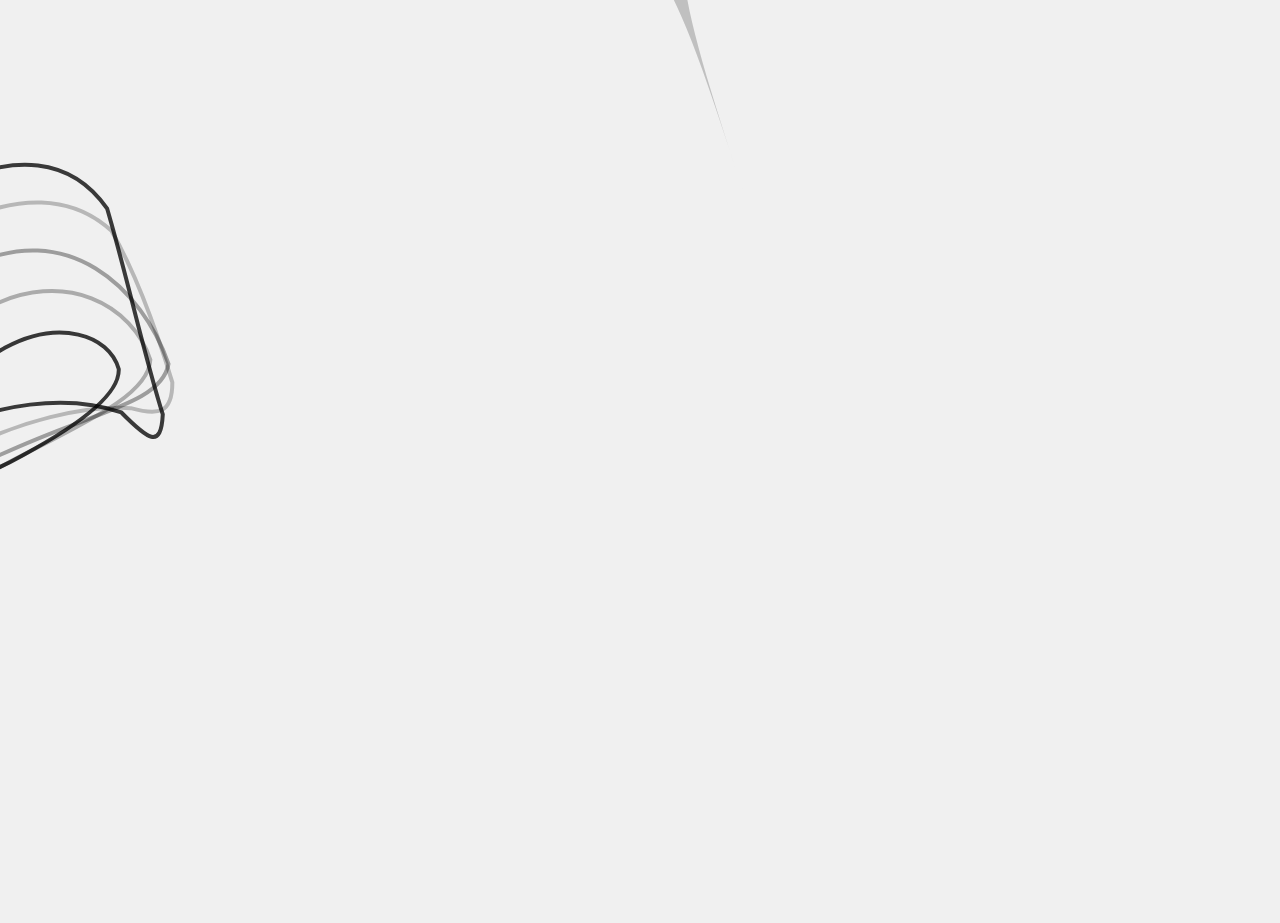
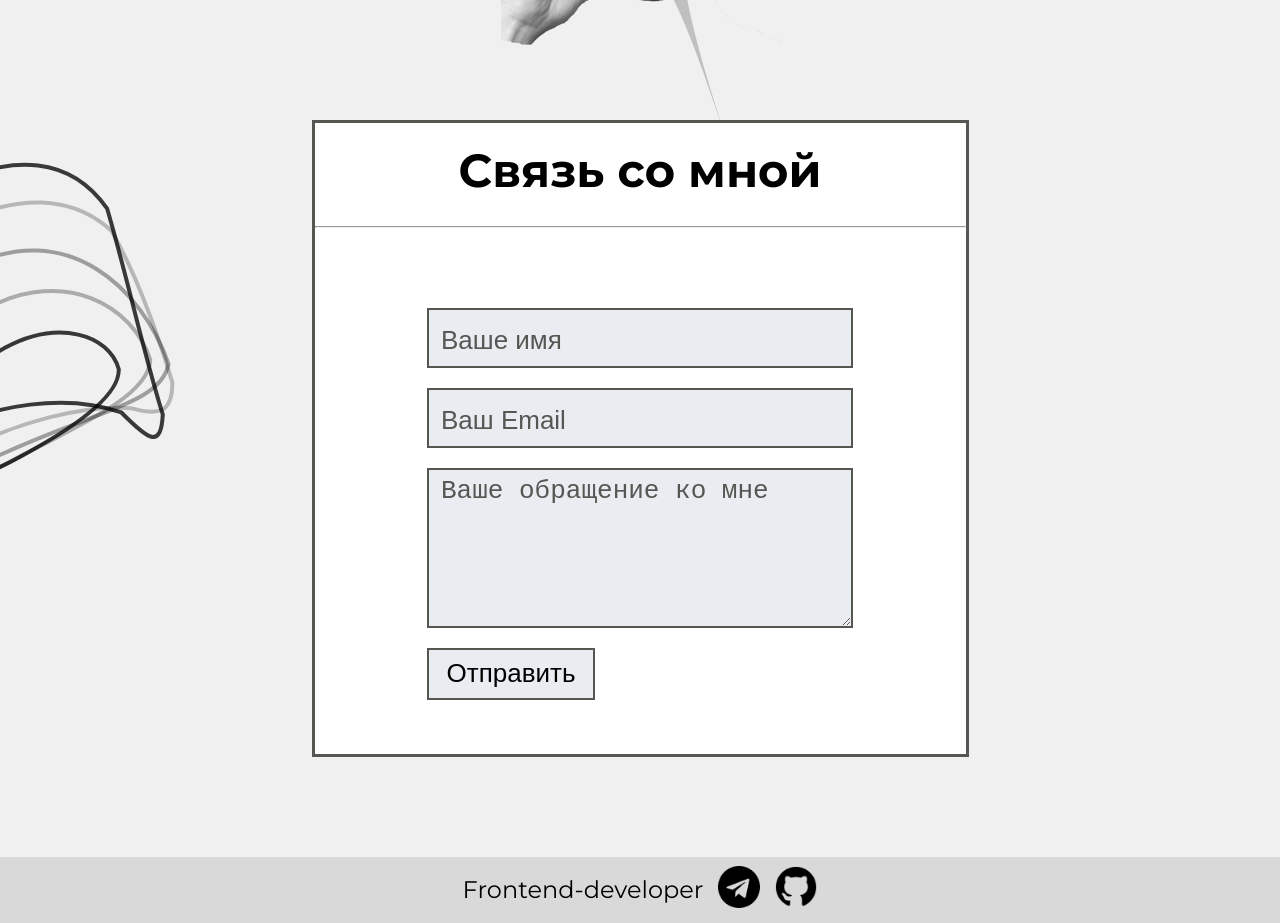
Before and after one commit to 5Cord/5Cord.github.io, a React (Vite) app: page /contact in a window 1280 px wide. Before the commit this address had no page. Shown: the part 540-1463 px from the top of the page. Before the commit the page ends 1157 px from the top, so only its background shows below. Built offline with nearby package versions, Linux system fonts and the light colour scheme.

Commit message:
Create page about

```diff
--- a/src/App.jsx
+++ b/src/App.jsx
@@ -11,6 +11,7 @@ import 'swiper/css/scrollbar';
 import cl from './App.module.scss';
 import { Layout } from './component/Layout';
 import HomePage from './pages/HomePage';
+import { Contact } from './pages/Contact';
 
 function App() {
   const location = useLocation();
@@ -40,6 +41,7 @@ function App() {
           <Route index element={<HomePage />} />
           <Route path='/page' element={<Page />} />
           <Route path='/about' element={<About />} />
+          <Route path='/contact' element={<Contact />} />
         </Route>
       </Routes>
     </>
--- a/src/component/Layout.jsx
+++ b/src/component/Layout.jsx
@@ -25,7 +25,7 @@ function Layout() {
     return (
         <>
             <header>
-                <MainMenu show={showMenu} />
+                {/* <MainMenu show={showMenu} /> */}
                 <div className={cl.header}>
                     <Link to="/about">
                         <div className={cl.header_logo}>
--- /dev/null
+++ b/src/pages/Contact.jsx
@@ -0,0 +1,35 @@
+import React from 'react'
+import iconT from '../image/iconT.png';
+import iconG from '../image/iconG.png';
+import MyFaceBig from '../image/MyFacePhone.png';
+import cl from './Contact.module.scss';
+function Contact() {
+    return (
+        <>
+            <div className={cl.container}>
+                <h1>Контакты</h1>
+                <div className={cl.container_myFace}><img src={MyFaceBig} alt="" /></div>
+                <div className={cl.container_form}>
+                    <div className={cl.block_form}>
+                        <p>Связь со мной</p>
+                        <hr />
+                        <form action="" method="post">
+                            <input type="text" name="name" id="name" placeholder='Ваше имя' />
+                            <input type="email" name="email" id="email" placeholder='Ваш Email' />
+                            <textarea name="message" id="message" placeholder='Ваше обращение ко мне'></textarea>
+                            <button type="submit">Отправить</button>
+                        </form>
+                    </div>
+
+                </div>
+            </div>
+            <footer>
+                <div className={cl.footer_text}>Frontend-developer</div>
+                <a target='_blank' href="https://t.me/vaydmitry"><img src={iconT} alt="iconTelegram" /></a>
+                <a target='_blank' href="https://github.com/5Cord"><img src={iconG} alt="iconGHub" /></a>
+            </footer>
+        </>
+    )
+}
+
+export { Contact }
--- /dev/null
+++ b/src/pages/Contact.module.scss
@@ -0,0 +1,69 @@
+@import 'PageStyle.module.scss';
+@import 'AboutStyle.module.scss';
+
+.block_form {
+    width: 651px;
+    height: 631px;
+    background-color: #FFFFFF;
+    margin: 0 auto;
+    border: 3px solid #565653;
+}
+
+.block_form p {
+    text-align: center;
+    font-size: 2.9em;
+    padding: 19px 0;
+    font-weight: bold;
+}
+
+.block_form form {
+    display: flex;
+    flex-direction: column;
+    gap: 20px;
+    flex-wrap: wrap;
+    align-items: flex-start;
+    align-content: center;
+    margin: 80px;
+}
+
+
+.block_form input,
+textarea {
+    background-color: #E9EDF1;
+    border: solid 2px #565653;
+    width: 410px;
+    height: 50px;
+    font-size: 26px;
+    padding: 6px 0 0 12px;
+    color: #565653;
+}
+
+.block_form button {
+    background-color: #E9EDF1;
+    border: solid 2px #565653;
+    width: 168px;
+    height: 52px;
+    font-size: 26px;
+}
+
+.block_form button:hover {
+    cursor: pointer;
+    background-color: #d5d9dd;
+    border: solid 2px #565653;
+    width: 168px;
+    height: 52px;
+    font-size: 26px;
+}
+
+.block_form textarea {
+    border-color: #565653;
+    width: 410px;
+    resize: vertical;
+    height: 150px;
+    max-height: 200px;
+}
+
+::placeholder {
+    color: #565653;
+    font-size: 26px;
+}
--- a/src/widgers/MainMenu.jsx
+++ b/src/widgers/MainMenu.jsx
@@ -9,8 +9,8 @@ function MainMenu({ show }) { // Получаем пропс show
             <div className={`${cl.MainMenu} ${show ? cl.MainMenu_open : ''}`}>
                 <div className={cl.MainMenu_title}>Меню</div>
                 <div className={cl.MainMenu_point}><Link to="/about">Обо мне</Link></div>
-                <div className={cl.MainMenu_point}>Контакты</div>
-                <div className={cl.MainMenu_point}>GitHub</div>
+                <div className={cl.MainMenu_point}><Link to="/contact" target='_blank'>Контакты</Link></div>
+                <div className={cl.MainMenu_point}><Link to="https://github.com/5Cord" target='_blank'>Github</Link></div>
                 <div className={cl.MainMenu_point}>Резюме</div>
             </div>
         </>
```
Also changed, not shown: src/image/MyFacePhone.png (added), 1 other file (tests, documents, lock files or other folders).
